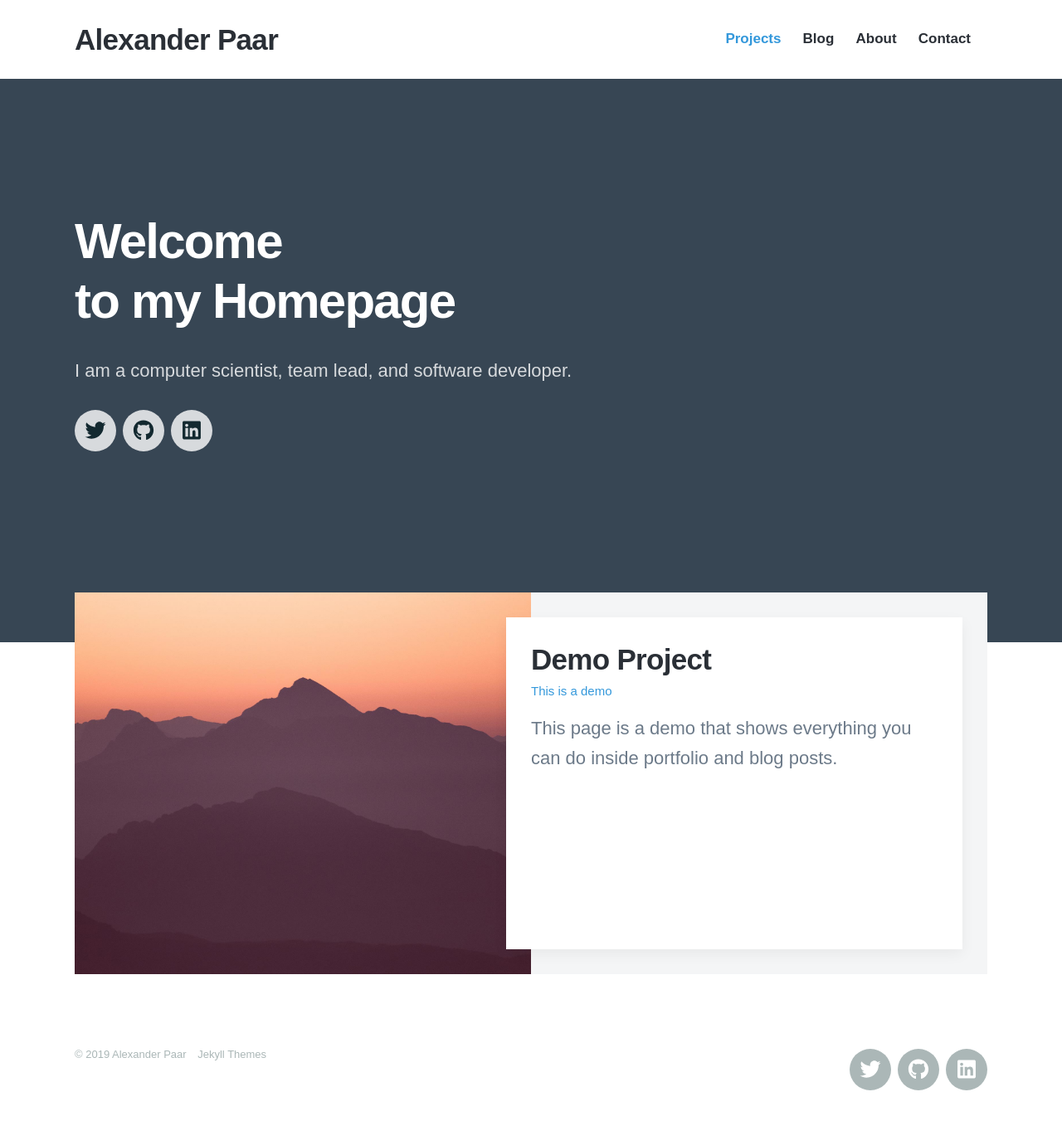
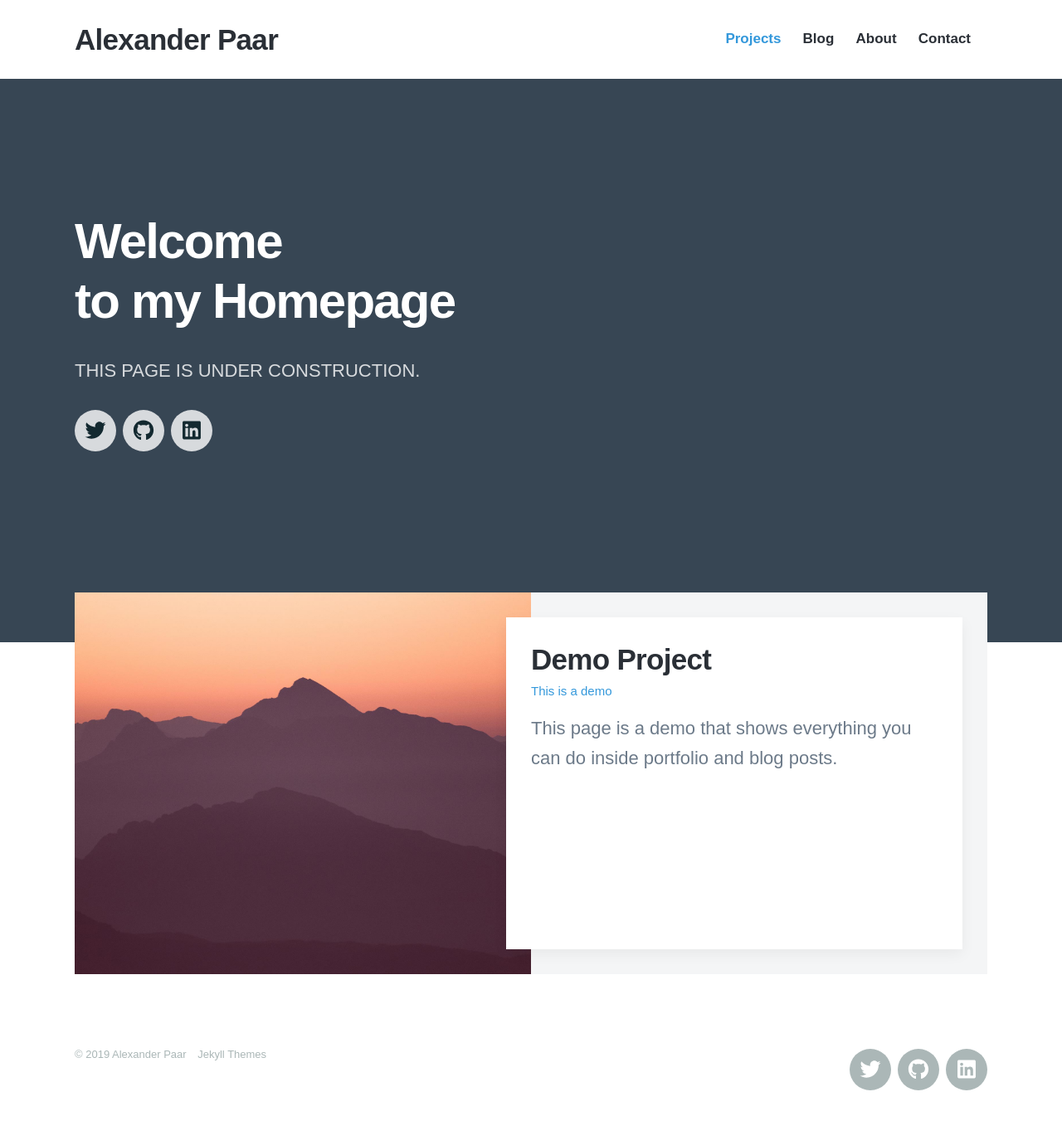
Before and after one commit to AlexPaar/alexpaar.github.io, a Jekyll site: the page built from index.html, in a window 1280 px wide. Shown: the whole page at 83% size. Built offline with Jekyll 4.4.1, drawn with Linux system fonts in a browser that asks for light colours; nearby versions of some CDN libraries; some web fonts are replaced.

Commit message:
Update welcome message

```diff
--- a/index.html
+++ b/index.html
@@ -15,7 +15,7 @@
 
 		<h1>Welcome
 		to my Homepage</h1>
-		<p>I am a computer scientist, team lead, and software developer.</p>
+		<p>THIS PAGE IS UNDER CONSTRUCTION.</p>
 
 		{% include socials.html %}
 
```
